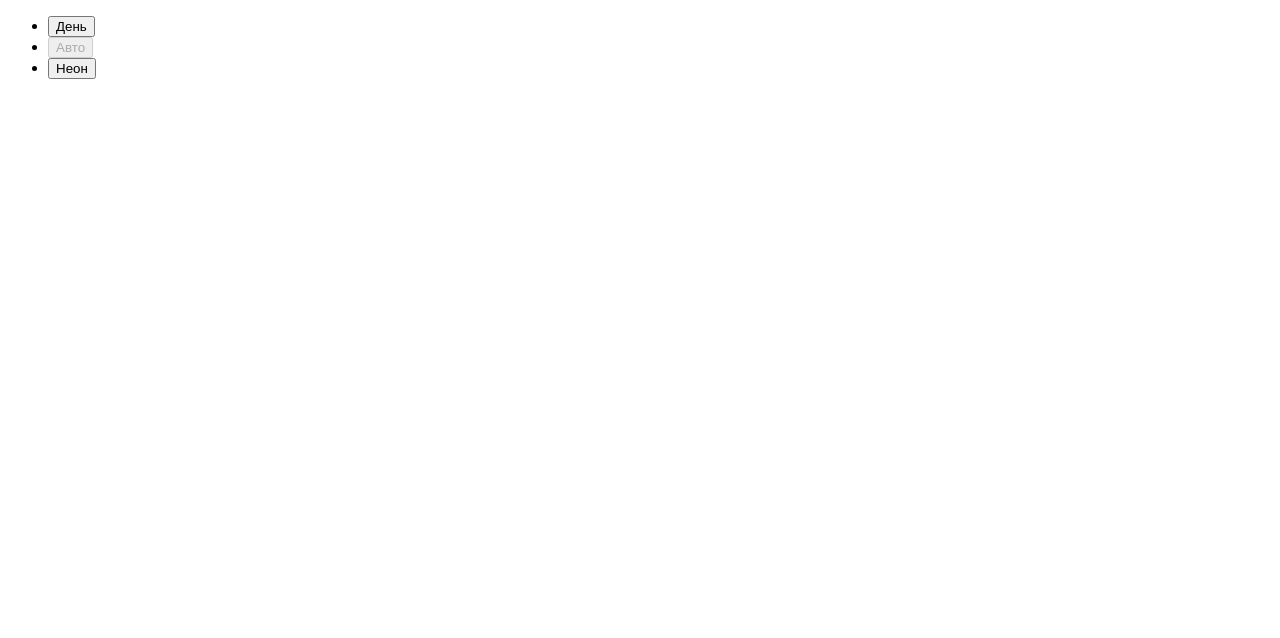
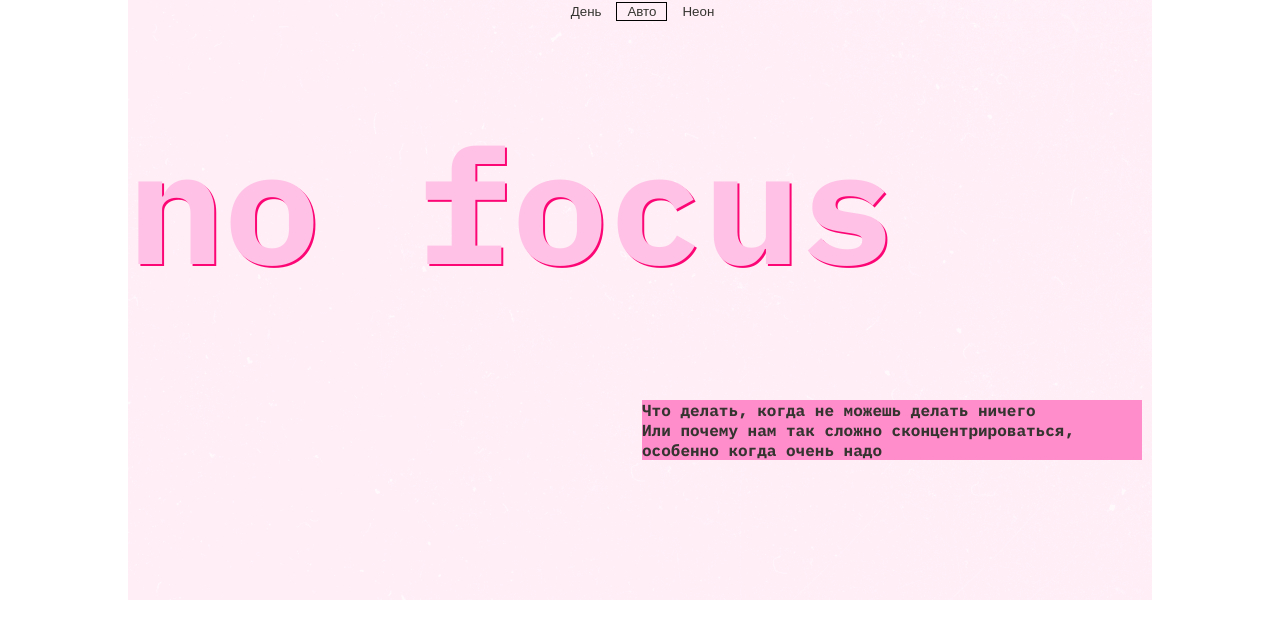
Before and after one commit to schatty/slozhno-sosredotochitsya, a plain HTML site: page index.html in a window 1280 px wide. Drawn offline with Linux system fonts and the light colour scheme.

Commit message:
Header in progress

```diff
--- a/index.html
+++ b/index.html
@@ -1,9 +1,21 @@
-<!DOCTYPE html>
+<!doctype html>
 <html lang="ru">
   <head>
     <meta charset="UTF-8" />
     <meta http-equiv="X-UA-Compatible" content="IE=edge" />
     <meta name="viewport" content="width=device-width, initial-scale=1.0" />
+
+    <link rel="icon" href="./images/favicon.ico" sizes="any" />
+    <link rel="icon" href="./images/favicon.svg" type="image/svg+xml" />
+    <link rel="apple-touch-icon" href="./images/mobile-icon.png" />
+
+    <meta name="color-scheme" content="dark light" />
+    <link rel="stylesheet" href="./styles/variables.css" />
+    <link rel="stylesheet" href="./styles/style.css" />
+    <link rel="stylesheet" href="./styles/dark.css" />
+    <link rel="stylesheet" href="./styles/light.css" />
+
+    <link rel="stylesheet" href="./fonts/fonts.css" />
     <title>Сложно сосредоточиться</title>
   </head>
   <body class="page">
@@ -34,7 +46,19 @@
           </li>
         </ul>
       </nav>
+      <div class="header__content">
+        <div class="header__content-title">no focus</div>
+        <div class="header__content-text">
+          Что делать, когда не можешь делать ничего <br />
+          Или почему нам так сложно сконцентрироваться, особенно когда очень
+          надо
+        </div>
+      </div>
     </header>
+    <content>
+      <div class="content"></div>
+    </content>
+    <footer></footer>
     <script src="./scripts/script.js"></script>
   </body>
 </html>
--- a/styles/light.css
+++ b/styles/light.css
@@ -10,3 +10,7 @@
     чем стили в медиазапросе предпочтений пользователя
   */
 }
+
+:root {
+  --accent-color: #ff8dcb;
+}
--- a/styles/style.css
+++ b/styles/style.css
@@ -2,4 +2,69 @@
 
 .page {
   /* сохраните в разметке и стилях класс page. На его основе работает скрипт. */
+  max-width: 1024px;
+  margin: auto;
+  font-family: "IBM Plex mono";
 }
+
+.header {
+  display: grid;
+  grid-template-rows: 100px 500px;
+  background-image: url("../images/cover-image-light.png");
+}
+
+.header__theme-menu {
+  display: grid;
+  justify-items: center;
+  align-items: start;
+  /* background-color: yellow; */
+}
+
+.header__theme-menu-list {
+  list-style: none;
+  /* background-color: green; */
+
+  margin: 0;
+  padding: 0;
+}
+
+.header__theme-menu-item {
+  float: left;
+  display: block;
+  margin-left: 5px;
+}
+
+.header__theme-menu-button {
+  background-color: transparent;
+  border: 0px solid #353430;
+  color: #353430;
+  padding-left: 10px;
+  padding-right: 10px;
+}
+
+.header__theme-menu-button_active {
+  border: 1px solid #000;
+}
+
+.header__content {
+}
+
+.header__content-title {
+  width: 100%;
+  height: 300px;
+  font-size: 160px;
+  font-weight: bold;
+  color: #ffc2e6;
+  text-shadow: 2px 2px #fc0675;
+}
+
+.header__content-text {
+  font-weight: bold;
+  color: #353430;
+  width: 500px;
+  background-color: #ff8dcb;
+  margin-left: auto;
+  margin-right: 10px;
+}
+
+/* TODO: Implement adaptive */
--- a/styles/variables.css
+++ b/styles/variables.css
@@ -1,4 +1,3 @@
-/*
-  Переменные для вашего проекта
-  и их переопределение под различные устройства
-*/
+:root {
+  --accent-color: #ff0070;
+}
```
